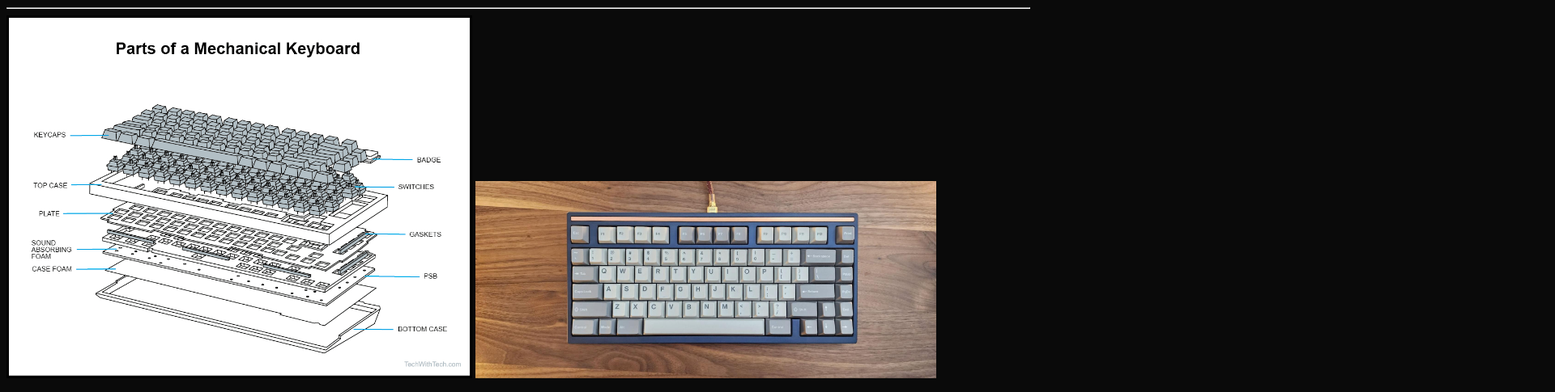
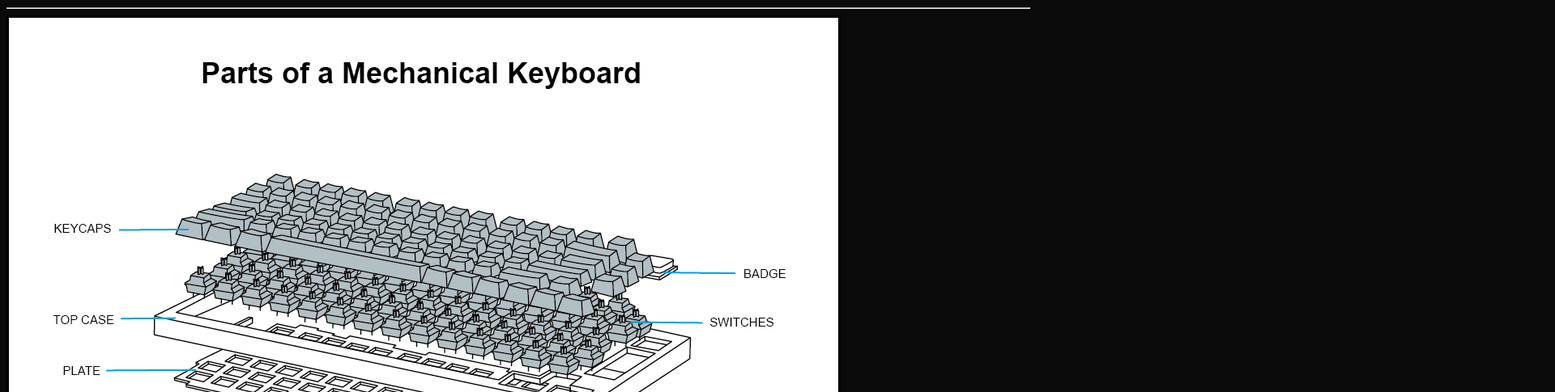
Before and after one commit to CooperLender/HTML-Web-Page-Keyboards, a plain HTML site: page index.html in a window 1280 px wide. Shown: the part 550-1035 px from the top of the page at 81% size, 1920 px wide, since content can reach past the window. Drawn offline with Linux system fonts and the light colour scheme.

Commit message:
Update index.html

```diff
--- a/index.html
+++ b/index.html
@@ -16,11 +16,11 @@
     <iframe width="560" height="315" src="https://www.youtube.com/embed/BKAzNk5R9mI?si=gSNVn9r79sRSGXa7" title="YouTube video player" frameborder="0" allow="accelerometer; autoplay; clipboard-write; encrypted-media; gyroscope; picture-in-picture; web-share" allowfullscreen></iframe>
     </button>
     <hr>
-      <img src="parts-of-a-mechanical-keyboard.jpg" alt="blown up image shwoing the individual parts of the keyboard" width= 45% id="parts">
+      <img src="parts-of-a-mechanical-keyboard.jpg" alt="blown up image shwoing the individual parts of the keyboard" id="parts">
         <!-- https://techwithtech.com/mechanical-keyboard-parts/-->
         <!-- I chose a jpg here as I do not need a very high quality image, and it is easy to download -->
         <!-- learned about how to write the alt for my image, making sure I am describing what is important about the image-->
-      <img src="E4K8wLK37BbT8uhLNbcYwR.jpg" alt="Mode Sonnet 75% mechanical keyboard with blue case, white and grey keycaps, and a brass accent" width= 45%>
+      <img src="E4K8wLK37BbT8uhLNbcYwR.jpg" alt="Mode Sonnet 75% mechanical keyboard with blue case, white and grey keycaps, and a brass accent">
         <!-- https://www.tomshardware.com/peripherals/mechanical-keyboards/mode-sonnet-custom-mechanical-keyboard-review-refined-elegance-->
         <!-- I chose a jpg here as I do not need a very high quality image, and it is easy to download -->
     <ul>
```
